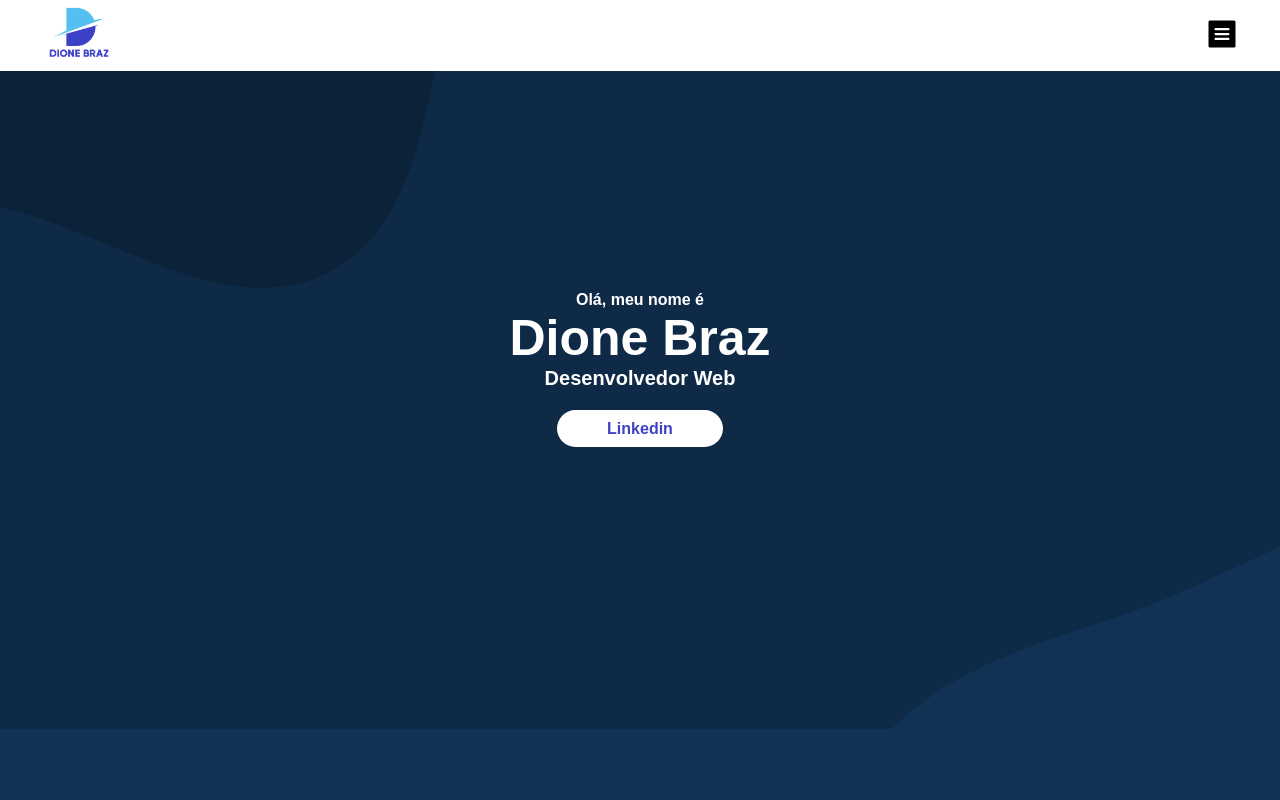
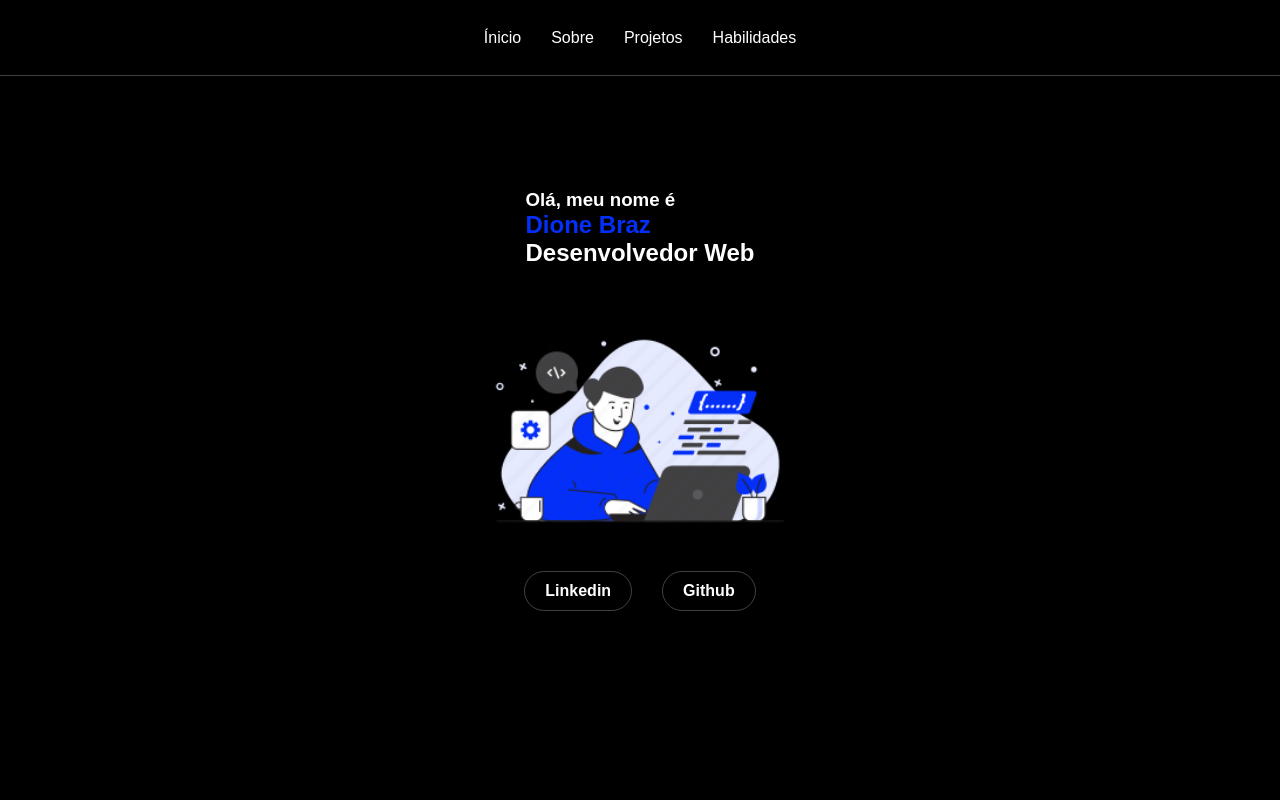
Before and after one commit to dionebraz/portfolio, a plain HTML site: page index.html in a window 1280 px wide. Shown: the top 800 px of the page. Drawn offline with Linux system fonts and the light colour scheme.

Commit message:
Alteração de cores e do design

```diff
--- a/assets/css/index.css
+++ b/assets/css/index.css
@@ -17,6 +17,11 @@ html,body {
 
 a {
     text-decoration: none;
+    color: #fff;
+}
+
+li {
+    list-style: none;
 }
 
 /* =============================>> [ MOBILE FIRST LAYOUT ] <<============================= */
@@ -24,13 +29,14 @@ a {
 body {
     font-family: sans-serif;
     color: #fff;
-    background: url(../images/background.svg) no-repeat center center / cover;
+    background-color: #000;
 }
 
 header {
     width: 100%;
-    background: #fff;
     position: fixed;
+    border-bottom: 1px solid rgba(255, 255, 255, 0.25);
+    background-color: #000;
 }
 
 .wrapper {
@@ -38,65 +44,63 @@ header {
 }
 
 header .header__navigation {
+    width: 100%;
+    height: 7.5rem;
     display: flex;
     align-items: center;
-    justify-content: space-between;
+    justify-content: center;
 }
 
-header .header__navigation img {
-    width: 8rem;
-}
-
-header .header__navigation .navigation__links {
-    display: none;
-    list-style: none;
-
-}
-
-header .btn__mobile {
-    outline: none;
-    border: none;
-    cursor: pointer;
-    background: transparent;
-}
-
-header .btn__mobile img {
-    width: 3.6rem;
+header .navigation__links {
+    display: flex;
+    gap: 3rem;
+    align-items: center;
+    justify-content: center;
 }
 
 /* =============================>> [ MAIN ] <<============================= */
 
 main {
-    height: calc(100vh - 70.95px);
+    height: 100vh;
     display: flex;
     align-items: center;
     justify-content: center;
 }
 
-main .section__content {
-    text-align: center;
+main .content__section {
+    display: grid;
+    place-items: center;
 }
 
-main .section__content h3 {
-    font-size: 1.6rem;
+main .content__section img {
+    width: 30rem;
 }
 
-main .section__content h1 {
-    font-size: 5rem;
+main .text__section h1 {
+    color: #042FF8;
 }
 
-main .section__content h2 {
-    font-size: 2rem;
-    margin-bottom: 30px;
+main .social__medias {
+    display: flex;
+    gap: 3rem;
 }
 
-main .section__content .linkedin__link {
-    font-weight: 700;
-    padding: 1rem 5rem;
+main .social__medias a {
+    font-weight: 600;
+    padding: 1rem 2rem;
     border-radius: 2rem;
-    color: #3D41C8;
-    background-color: #fff;
-    transition-duration: .3s;
+    border: 1px solid rgba(255, 255, 255, 0.25);
+    transition: all 0.3s ease-in;
+}
+
+main .social__medias a:nth-child(1):hover {
+    background-color: #0e76a8;
+    border-color: #0e76a8;
+}
+
+main .social__medias a:nth-child(2):hover {
+    background-color: #171515;
+    border-color: #171515;
 }
 
 /* =============================>> [ SECTION ] <<============================= */
@@ -145,6 +149,17 @@ section .card {
 
     background-color: #0E2A47;
     overflow: hidden;
+
+    position: relative;
+}
+
+section .card img {
+    transition: all 0.2s ease;
+}
+
+section .card img:hover {
+    transform-style: preserve-3d;
+    transform: scale(1.2);
 }
 
 section .card span {
@@ -164,3 +179,15 @@ section #project__01 img {
     width: 100%;
     object-fit: cover;
 }
+
+footer {
+    height: 30px;
+    display: flex;
+    gap: 5px;
+    align-items: center;
+    justify-content: center;
+}
+
+footer span {
+    color: #042FF8;
+}
--- a/index.html
+++ b/index.html
@@ -12,40 +12,44 @@
     <header>
         <div class="wrapper">
             <div class="header__navigation">
-                <a href="#"><img src="assets/images/logo-dione-braz.png" alt="Logo Dione Braz"></a>
                 <ul class="navigation__links">
                     <li class="link">
-                        <a href="#">Ínicio</a>
+                        <a href="#home">Ínicio</a>
                     </li>
                     <li class="link">
-                        <a href="#">Sobre</a>
+                        <a href="#about">Sobre</a>
                     </li>
                     <li class="link">
-                        <a href="#">Projetos</a>
+                        <a href="#projects">Projetos</a>
                     </li>
                     <li class="link">
-                        <a href="#">Habilidades</a>
+                        <a href="#skills">Habilidades</a>
                     </li>
                 </ul>
-                <button class="btn__mobile">
-                    <img src="assets/icons/menu-icon.svg" alt="ícone de menu">
-                </button>
             </div>
         </div>
     </header>
 
-    <main>
-        <section class="section__content">
-            <h3>Olá, meu nome é</h3>
-            <h1>Dione Braz</h1>
-            <h2>Desenvolvedor Web</h2>
-            <a class="linkedin__link" href="https://www.linkedin.com/in/dione-braz-36339b221/" target="_blank">Linkedin</a>
+    <main id="home">
+        <section class="content__section">
+            <div class="text__section">
+                <h3>Olá, meu nome é</h3>
+                <h1>Dione Braz</h1>
+                <h2>Desenvolvedor Web</h2>
+            </div>
+            <div class="caption__section">
+                <img src="assets/images/illustration.webp" alt="">
+            </div>
+            <div class="social__medias">
+                <a href="#">Linkedin</a>
+                <a href="#">Github</a>
+            </div>
         </section>
     </main>
 
-    <section class="about">
+    <section class="about" id="about">
         <div class="wrapper">
-            <h2 class="title-section">Sobre mim</h2>
+            <h2 class="title__section">Sobre mim</h2>
             <p>
                 Lorem ipsum dolor sit amet consectetur adipisicing elit. Consequuntur officiis voluptates eius quia saepe id cumque dolore vitae. Labore, vero maxime. Sunt voluptatem laudantium autem quod omnis incidunt eum fugit.
                 Lorem ipsum dolor sit amet consectetur adipisicing elit. Animi enim deserunt molestiae! Commodi hic inventore incidunt tempore beatae totam quo nesciunt libero unde, quaerat aliquid quae recusandae deleniti sed illum?
@@ -53,7 +57,7 @@
         </div>
     </section>
 
-    <section class="projects">
+    <section class="projects" id="projects">
         <h2 class="title-section">Projetos Desenvolvidos</h2>
         <div class="card" id="project__01">
             <a href="https://dionebraz.github.io/doctor-care/" target="_blank"><img src="assets/images/doctor-care.png" alt=""></a>
@@ -66,5 +70,7 @@
         </div>
     </section>
 
+    <footer>Desenvolvido por <span>Dione Braz</span></footer>
+
 </body>
 </html>
```
Also changed, not shown: assets/images/background.svg (deleted), assets/images/illustration.webp (added), assets/images/logo-dione-braz.png (deleted).
